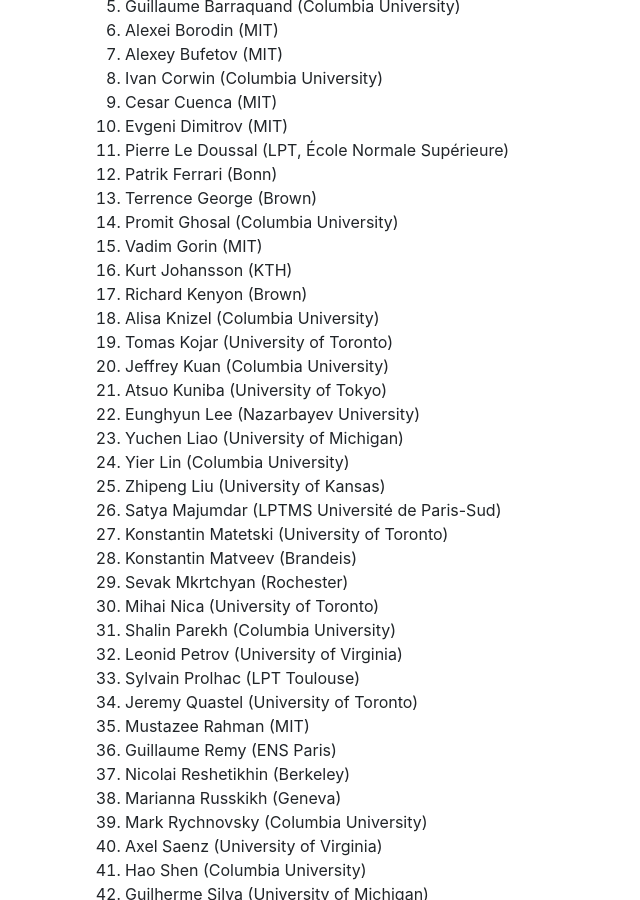
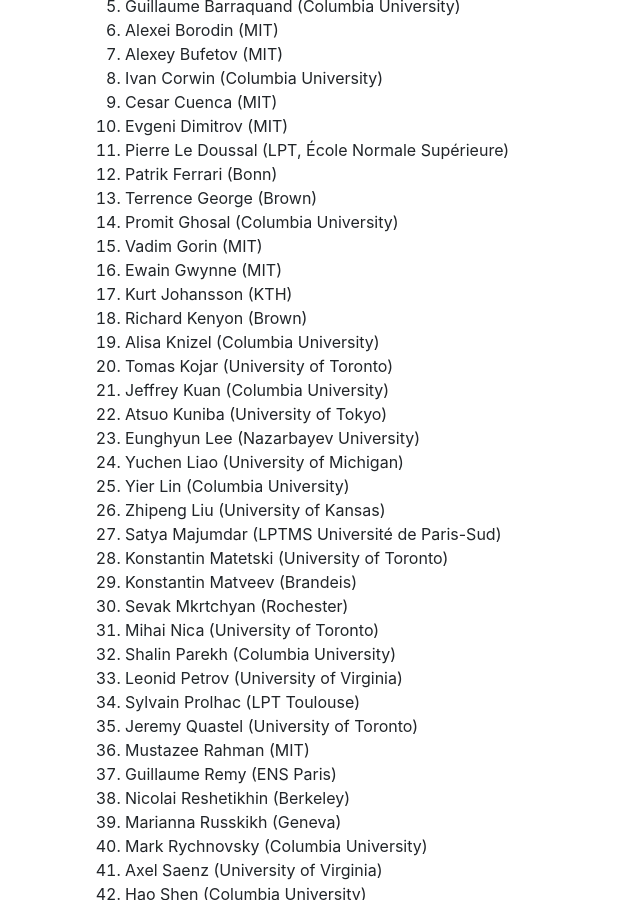
Before and after one commit to int-prob/int-prob-code, a Jekyll site: the page built from conference2018/index.md, in a window 1280 px wide and 900 px high, scrolled down 394 px. Shown: the whole window, without its empty margins (0-640 px from the left). Built offline with Jekyll 4.4.1, drawn with Linux system fonts in a browser that asks for light colours; nearby versions of some CDN libraries.

Commit message:
Update index.md

```diff
--- a/conference2018/index.md
+++ b/conference2018/index.md
@@ -33,6 +33,7 @@
 1. Terrence George (Brown)
 1. Promit Ghosal (Columbia University)
 1. Vadim Gorin (MIT)
+1. Ewain Gwynne (MIT)
 1. Kurt Johansson (KTH)
 1. Richard Kenyon (Brown)
 1. Alisa Knizel (Columbia University)
```
